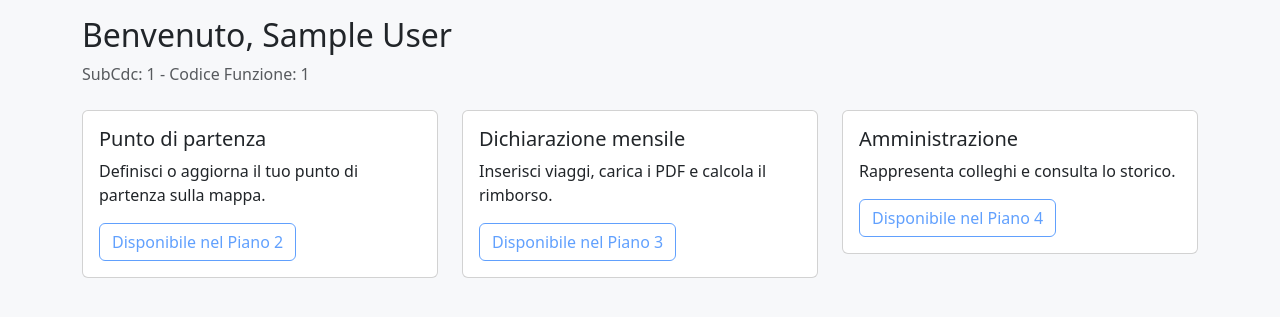
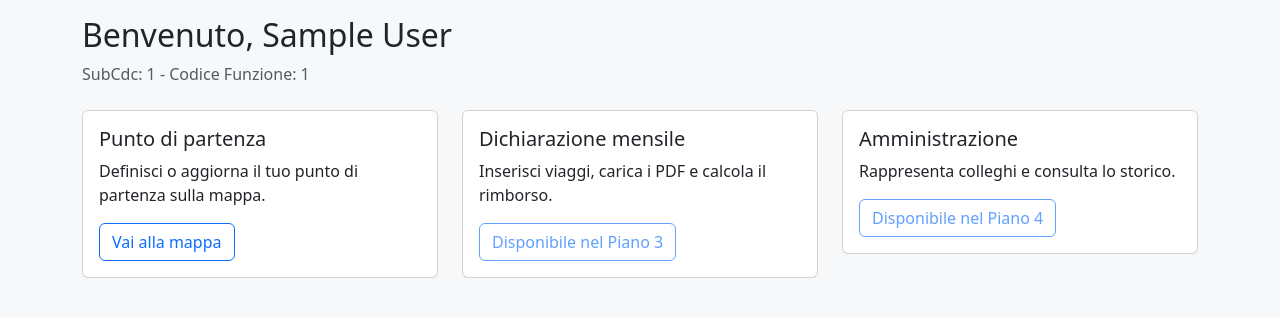
Before and after one commit to glctesta/Fogli_di_Percorso, a Flask app: page /dashboard in a window 1280 px wide. Shown: the part 56-373 px from the top of the page. Run offline with Flask 3, Linux system fonts and the light colour scheme; the visitor is signed in with stand-in values (Sample User, id 1).

Commit message:
feat(dashboard): activate Punto di partenza card with link to /coordinates

```diff
--- a/fdp_app/templates/dashboard/index.html
+++ b/fdp_app/templates/dashboard/index.html
@@ -10,7 +10,7 @@
             <div class="card-body">
                 <h5 class="card-title">Punto di partenza</h5>
                 <p class="card-text">Definisci o aggiorna il tuo punto di partenza sulla mappa.</p>
-                <a class="btn btn-outline-primary disabled" href="#">Disponibile nel Piano 2</a>
+                <a class="btn btn-outline-primary" href="{{ url_for('coordinates.index') }}">Vai alla mappa</a>
             </div>
         </div>
     </div>
```
Also changed, not shown: tests/test_dashboard.py (+14 -0 lines).
